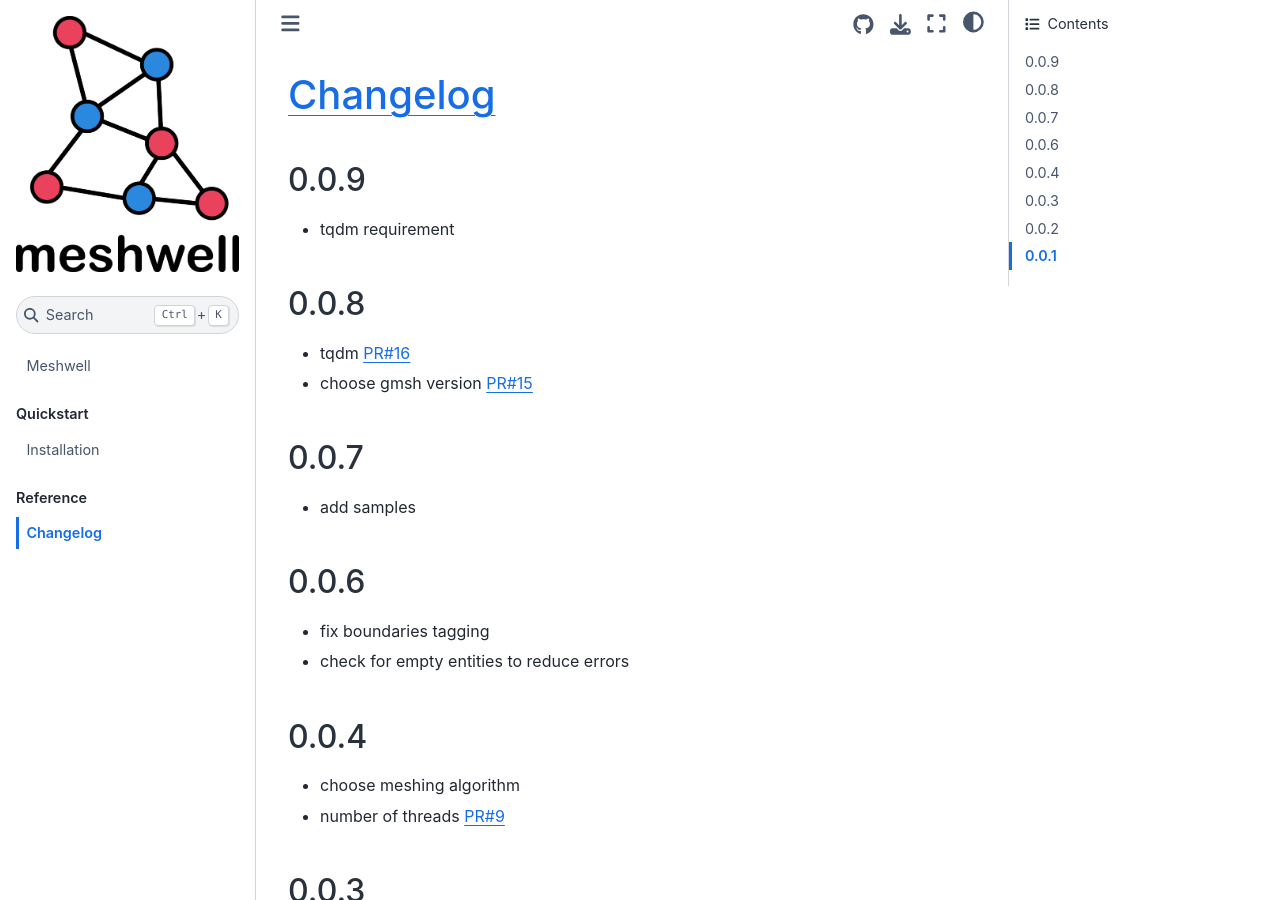
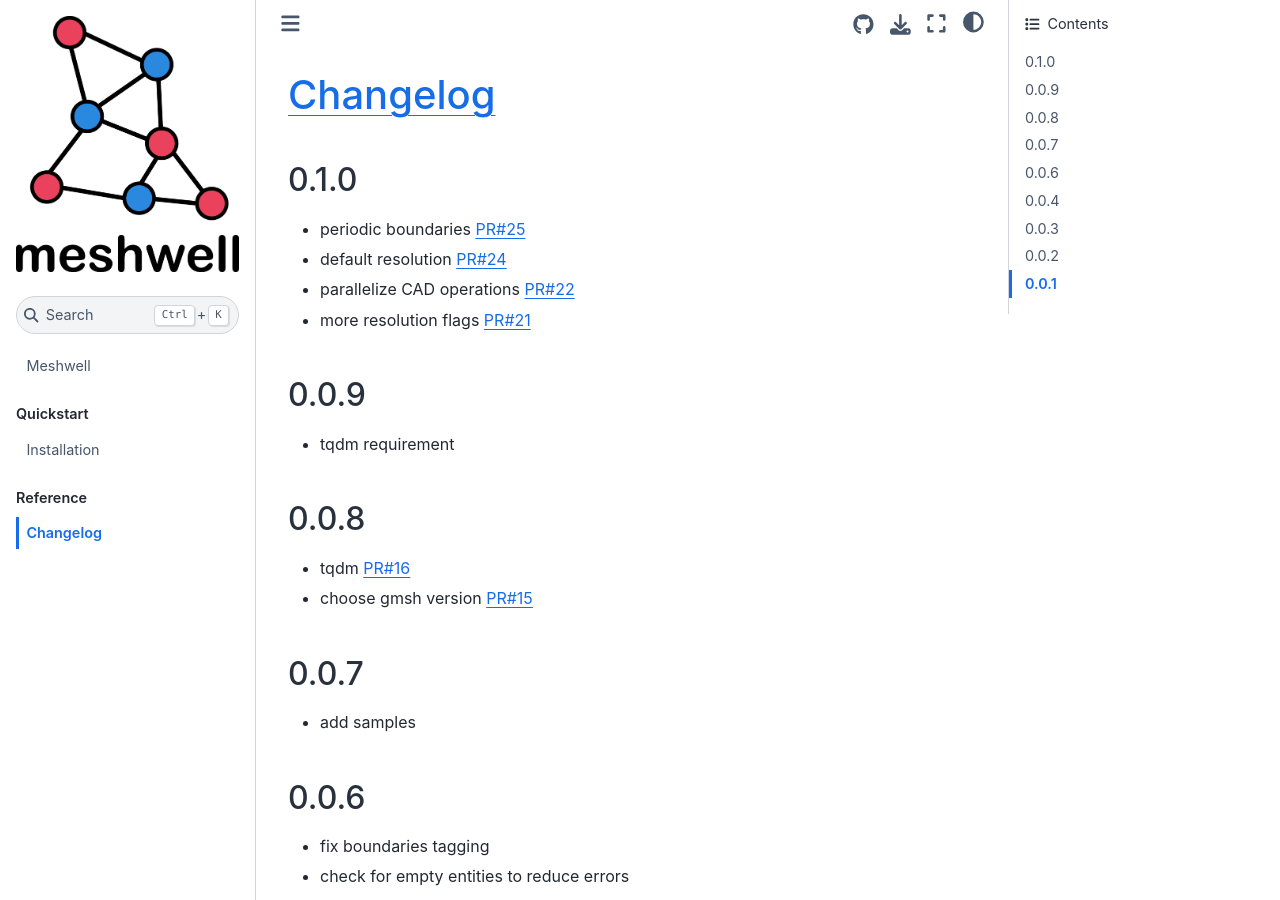
Before and after one commit to simbilod/meshwell, a Jupyter Book: the page built from docs/changelog.md, in a window 1280 px wide and 900 px high. Built offline with Jupyter Book 1.0.4 settings and Sphinx 7.4.7 and the Sphinx Book theme 1.1.4, drawn with Linux system fonts in a browser that asks for light colours; pages that are not in the unit, such as notebooks, are missing from menus.

Commit message:
v0.1.0 release

```diff
--- a/docs/changelog.md
+++ b/docs/changelog.md
@@ -1,4 +1,11 @@
 # [Changelog](https://keepachangelog.com/en/1.0.0/)
+
+## 0.1.0
+
+- periodic boundaries [PR#25](https://github.com/simbilod/meshwell/pull/25)
+- default resolution [PR#24](https://github.com/simbilod/meshwell/pull/24/files)
+- parallelize CAD operations [PR#22](https://github.com/simbilod/meshwell/pull/22)
+- more resolution flags [PR#21](https://github.com/simbilod/meshwell/pull/21)
 
 ## 0.0.9
 
--- a/pyproject.toml
+++ b/pyproject.toml
@@ -14,7 +14,7 @@ classifiers = [
 	"Programming Language :: Python :: 3.11",
 	"Operating System :: OS Independent",
 ]
-version="0.0.9"
+version="0.1.0"
 authors = [
     {name = "Simon Bilodeau", email = "sb30@princeton.edu"},
 ]
```
